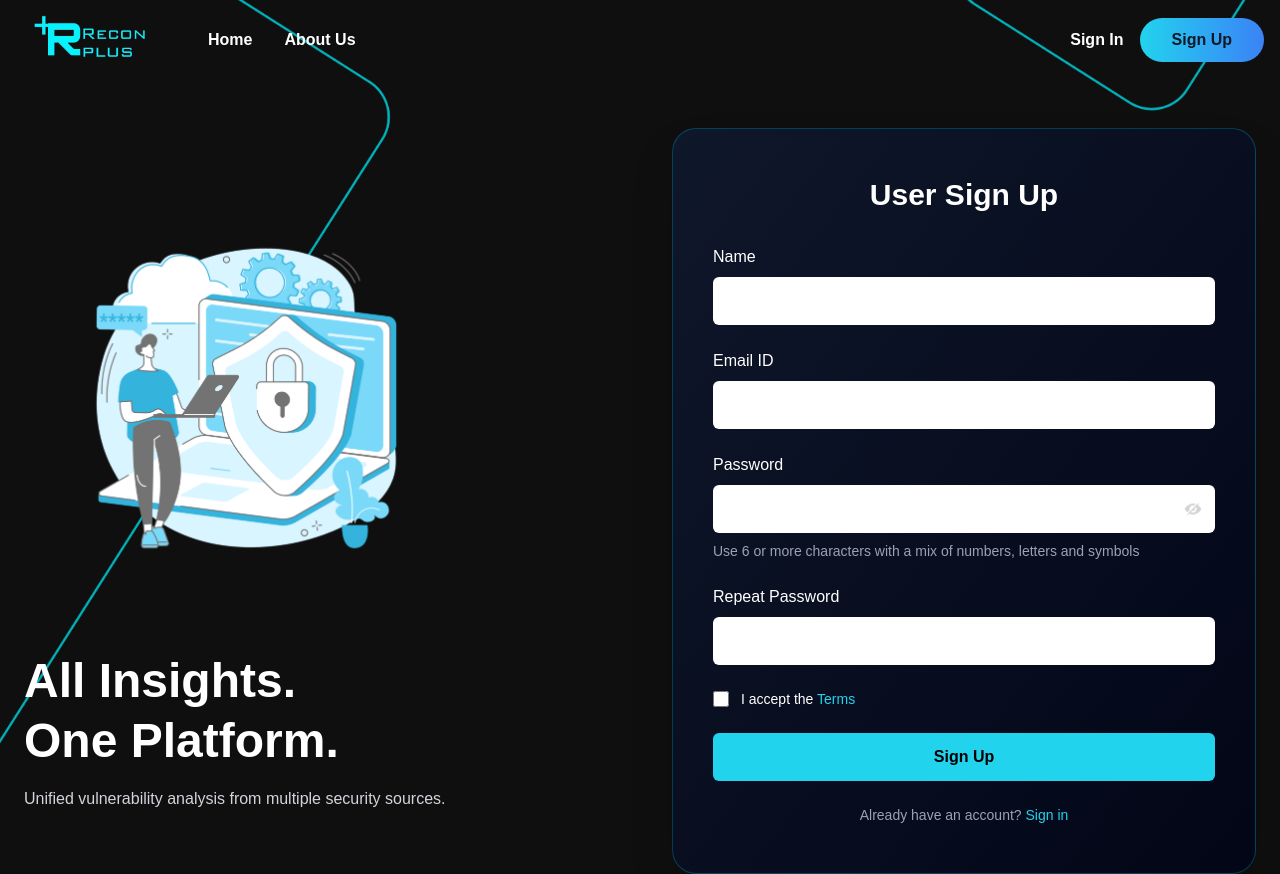
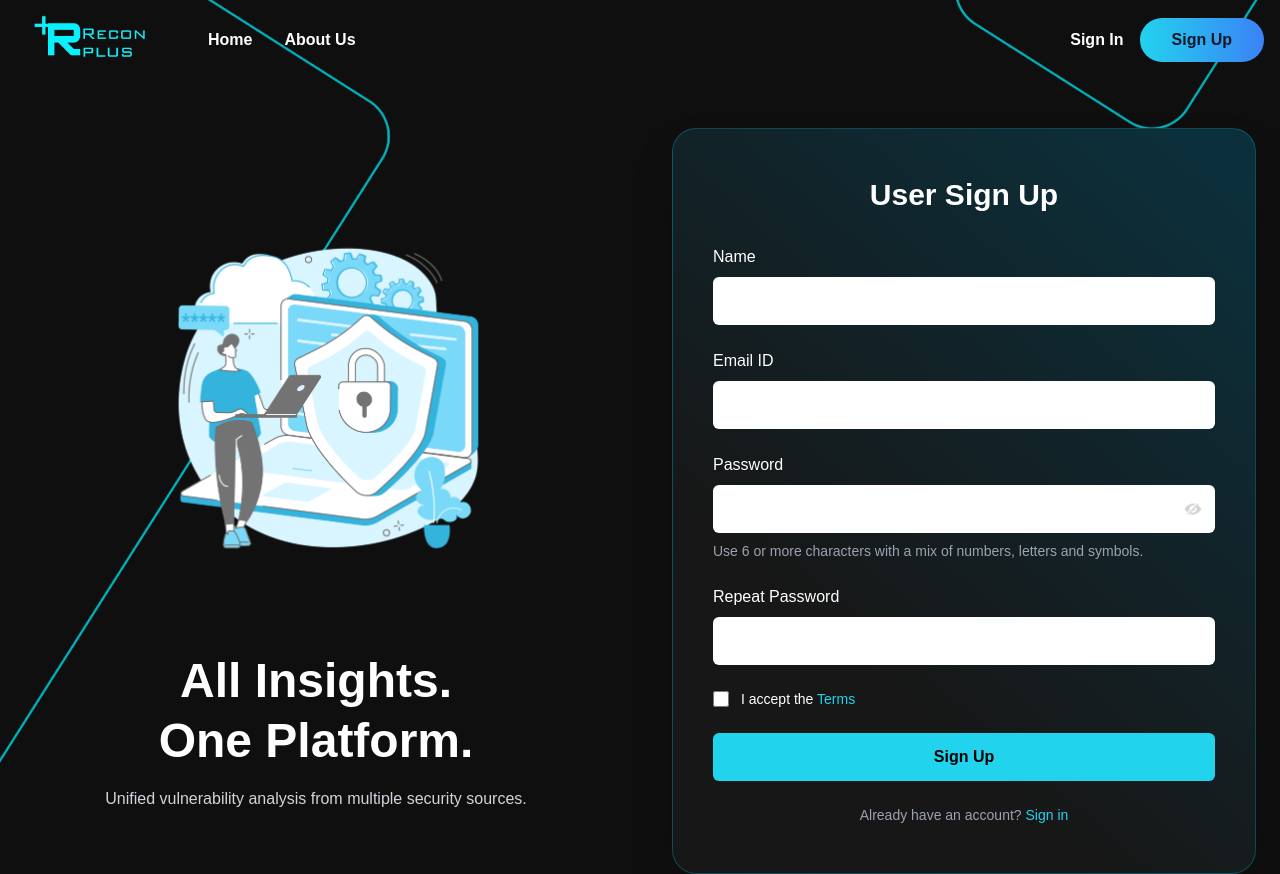
Before and after one commit to Girish312/ReconPlus, a React (Create React App) app: page /signup/1 in a window 1280 px wide. Built offline with nearby package versions, Linux system fonts and the light colour scheme.

Commit message:
final signup

```diff
--- a/src/pages/Signup.jsx
+++ b/src/pages/Signup.jsx
@@ -51,7 +51,7 @@ export default function Signup() {
 
   return (
     <div
-      className="min-h-screen text-white bg-cover bg-center"
+      className="min-h-screen text-white bg-cover bg-no-repeat bg-fixed"
       style={{
         backgroundImage: "url('/images/backgrounds/signup-bg.png')",
       }}
@@ -62,14 +62,14 @@ export default function Signup() {
         <div className="w-full max-w-7xl flex flex-col lg:flex-row items-center gap-16">
 
           {/* LEFT SECTION */}
-          <div className="hidden lg:flex flex-col items-start w-1/2">
+          <div className="hidden lg:flex flex-col items-center w-1/2">
             <img
               src="/images/illustrations/security-illustration.png"
               alt="Security Illustration"
               className="w-[420px] mb-10"
             />
 
-            <h1 className="text-5xl font-bold leading-tight mb-4">
+            <h1 className="text-5xl font-bold leading-tight mb-4 text-center">
               All Insights.
               <br />
               One Platform.
@@ -82,7 +82,7 @@ export default function Signup() {
 
           {/* RIGHT SECTION - FORM */}
           <div className="w-full lg:w-1/2">
-            <div className="bg-gradient-to-br from-[#0f172a] to-[#020617] border border-cyan-500/30 rounded-3xl px-10 py-12 shadow-2xl">
+            <div className="bg-[linear-gradient(41deg,#171717_30%,#0B303C_96%,#0B303C_100%)] border border-cyan-500/30 rounded-3xl px-10 py-12 shadow-2xl">
 
               <h2 className="text-3xl font-bold mb-8 text-center">
                 {roleTitleMap[role] || "User"} Sign Up
@@ -141,7 +141,7 @@ export default function Signup() {
                     </button>
                   </div>
                   <p className="text-sm  text-gray-400 mt-2">
-                    Use 6 or more characters with a mix of numbers, letters and symbols
+                    Use 6 or more characters with a mix of numbers, letters and symbols.
                   </p>
                 </div>
 
```
Also changed, not shown: public/images/backgrounds/signin-bg.png (renamed from public/images/backgrounds/SigninBG.png).
